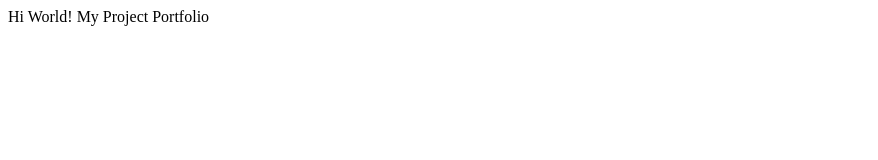
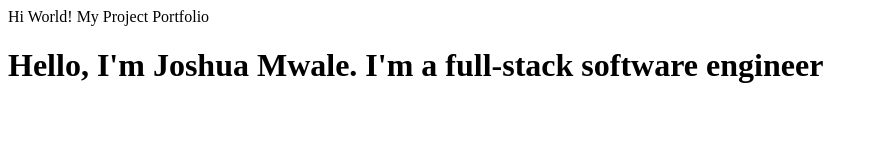
Before and after one commit to joshuamwale/Project-portfolio, a plain HTML site: page index.html in a window 1280 px wide. Shown: the whole page, without its empty margins (0-878 px from the left). Drawn offline with Linux system fonts and the light colour scheme.

Commit message:
updates index.html file

```diff
--- a/index.html
+++ b/index.html
@@ -1 +1,8 @@
 Hi World! My Project Portfolio
+<!DOCTYPE html>
+<html lang="en">
+    <head></head>
+    <title>My Project Portfolio</title>
+    <body></body>
+    <h1> Hello, I'm Joshua Mwale. I'm a full-stack software engineer</h1>
+    </html>
```
